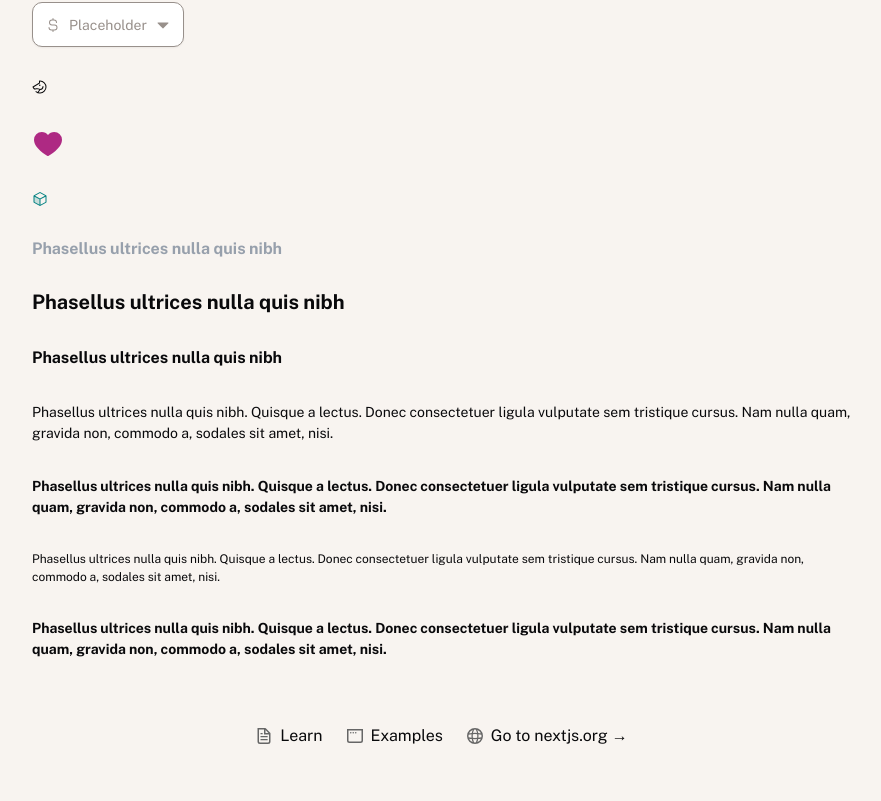
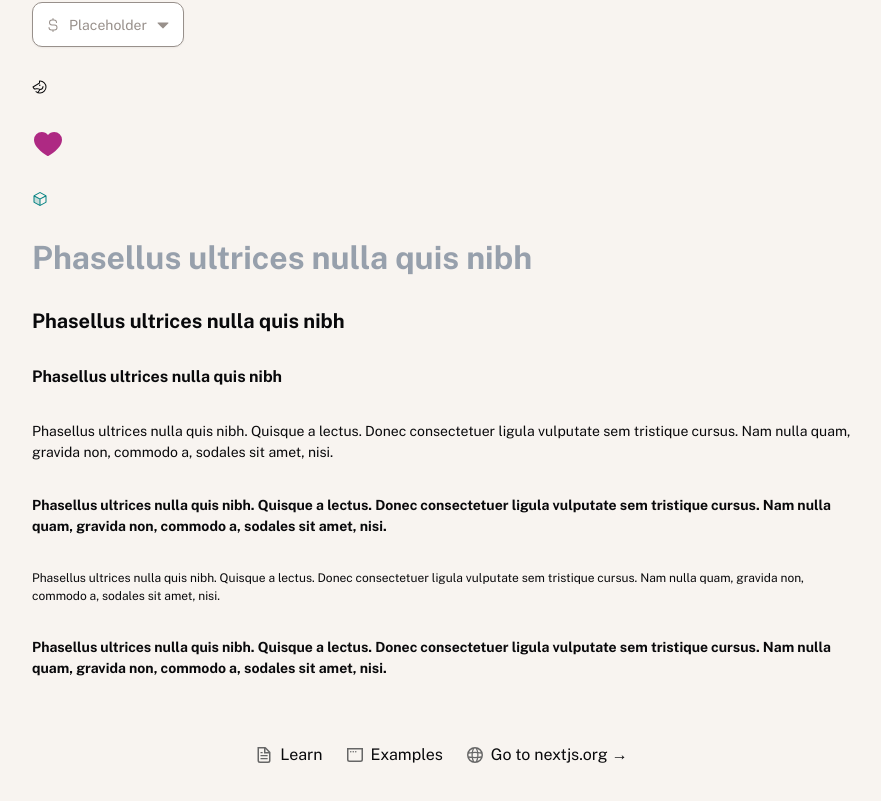
Before and after one commit to Aldi-H/personal-finance, a Next.js app: page / in a window 1280 px wide. Shown: the part 829-1630 px from the top of the page, without its empty margins (348-1229 px from the left). Built offline with nearby package versions, Linux system fonts and the light colour scheme.

Commit message:
style: Update typography variables for consistency and add header height variable

```diff
--- a/src/styles/globals.css
+++ b/src/styles/globals.css
@@ -18,11 +18,11 @@
   --spacing-50: var(--space-50); /* 0.25rem */
 
   /** Typography */
-  --text-size-1: var(--font-size-1); /* 2rem */
-  --text-size-2: var(--font-size-2); /* 1.25rem */
-  --text-size-3: var(--font-size-3); /* 1rem */
-  --text-size-4: var(--font-size-4); /* 0.875rem */
-  --text-size-5: var(--font-size-5); /* 0.75rem */
+  --text-size-1: var(--size-text-1); /* 2rem */
+  --text-size-2: var(--size-text-2); /* 1.25rem */
+  --text-size-3: var(--size-text-3); /* 1rem */
+  --text-size-4: var(--size-text-4); /* 0.875rem */
+  --text-size-5: var(--size-text-5); /* 0.75rem */
 
   /** Line Height */
   --leading-text-leading-1: var(--leading-text-leading-1); /* 120% */
@@ -120,6 +120,7 @@
 :root {
   /** Typography */
   --font-public-sans: "Public Sans", sans-serif;
+  --header-height: calc(var(--spacing) * 12 + 1px);
 
   /** Spacing */
   --space-500: 40px; /* 2.5rem */
```
